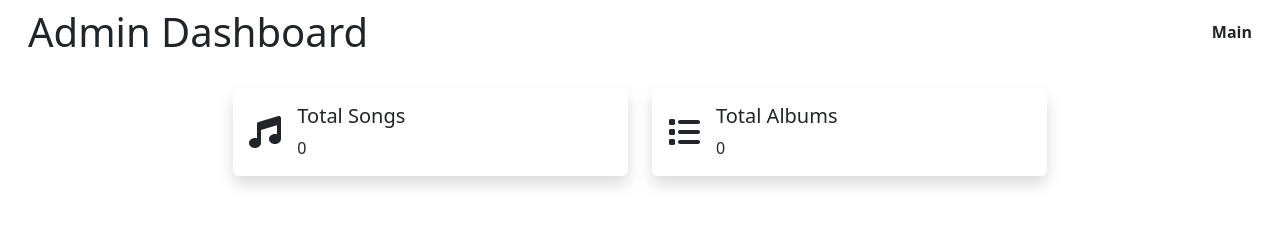
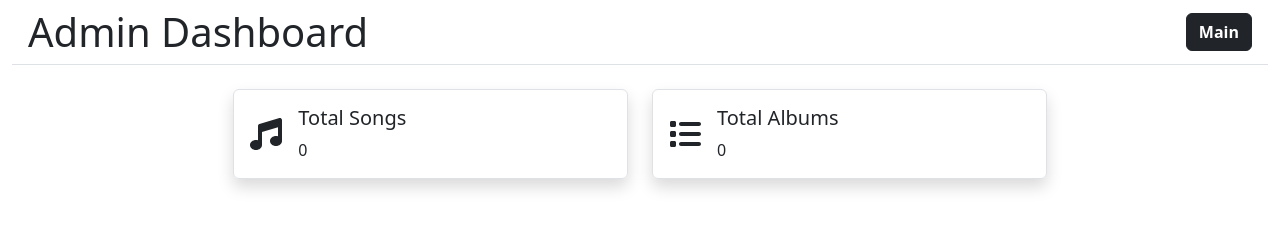
Before and after one commit to XingchengH/Spotify-Clone, a React (Vite) app in the folder frontend/: page /admin in a window 1280 px wide. Shown: the top 229 px of the page. Built offline with nearby package versions, Linux system fonts and the light colour scheme; no server answers; sample sign-in values are in the browser's storage.

Commit message:
Fixing style

```diff
--- a/frontend/src/forceCss.css
+++ b/frontend/src/forceCss.css
@@ -154,9 +154,8 @@ small {
 }
 
 /* Custom */
-
-.table_custom {
-  --bs-table-bg: transparent !important;
+.cursor-pointer {
+  cursor: pointer;
 }
 
 .custom-handle-e {
--- a/frontend/src/pages/admin/AdminAlbumsTable.tsx
+++ b/frontend/src/pages/admin/AdminAlbumsTable.tsx
@@ -30,7 +30,7 @@ export default function AdminAlbumsTable({
   };
 
   return (
-    <tr>
+    <tr className="hover-bg cursor-pointer">
       <td>
         <img
           src={imgUrl}
--- a/frontend/src/pages/admin/AdminSongsTable.tsx
+++ b/frontend/src/pages/admin/AdminSongsTable.tsx
@@ -31,7 +31,7 @@ export default function AdminSongsTable({
   };
 
   return (
-    <tr>
+    <tr className="hover-bg cursor-pointer">
       <td>
         <img
           src={imgUrl}
--- a/frontend/src/pages/admin/AlbumsTabContent.tsx
+++ b/frontend/src/pages/admin/AlbumsTabContent.tsx
@@ -5,7 +5,6 @@ import AddAlbumDialog from "./AddAlbumDialog";
 
 export default function AlbumsTabContent() {
   const albums = useSelector((state: RootState) => state.albums?.albums);
-
 
   return (
     <div className="card bg-transparent text-white border-0">
@@ -17,9 +16,9 @@ export default function AlbumsTabContent() {
           </div>
           <AddAlbumDialog />
         </div>
-        <table className="table mt-3 table_custom table-bottom text-white">
+        <table className="table mt-3 table-bottom text-white">
           <thead>
-            <tr className="table_custom">
+            <tr>
               <th scope="col">Title</th>
               <th scope="col">Artist</th>
               <th scope="col">Actions</th>
--- a/frontend/src/pages/admin/Header.tsx
+++ b/frontend/src/pages/admin/Header.tsx
@@ -2,11 +2,15 @@ import { Link } from "react-router-dom";
 
 export default function Header() {
   return (
-    <header className="bg-dark text-white d-flex align-items-center justify-content-between mx-0 px-3 py-2">
+    <header className="bg-dark text-white d-flex align-items-center justify-content-between mx-0 px-3 py-2 border-bottom">
       <h1 className="m-0">Admin Dashboard</h1>
       <nav>
         <ul className="list-unstyled d-flex gap-3 m-0 ">
-          <Link to="/" className="text-white text-decoration-none fw-bold">Main</Link>
+          <button className="btn btn-dark">
+            <Link to="/" className="text-white text-decoration-none fw-bold ">
+              Main
+            </Link>
+          </button>
         </ul>
       </nav>
     </header>
--- a/frontend/src/pages/admin/StatsCard.tsx
+++ b/frontend/src/pages/admin/StatsCard.tsx
@@ -9,7 +9,7 @@ interface StatsCardProps {
 export default function StatsCard({ icon, label, value }: StatsCardProps) {
   return (
     <div className="col-md-4 mb-4">
-      <div className="card text-white mb-3 bg-dark border-0 shadow">
+      <div className="card text-white mb-3 bg-dark border shadow">
         <div className="card-body d-flex align-items-center ">
           <FontAwesomeIcon icon={icon} size="2x" className="me-3" />
           <div>
```
